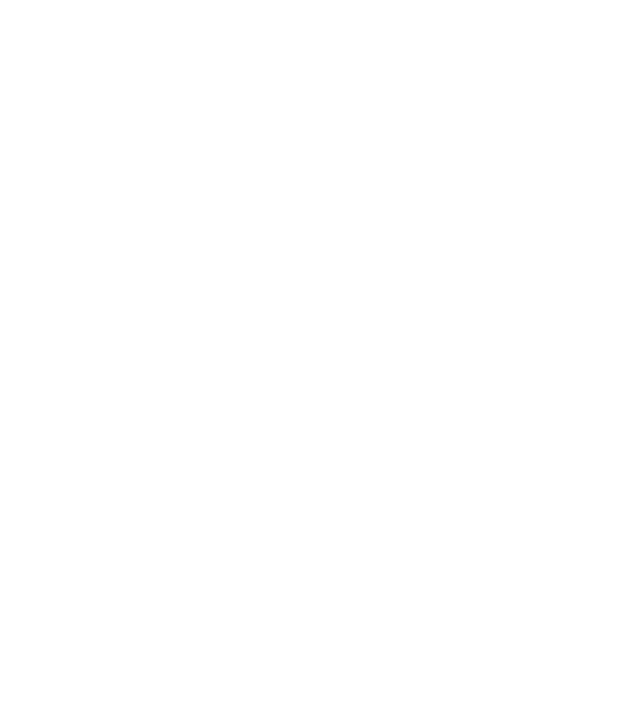
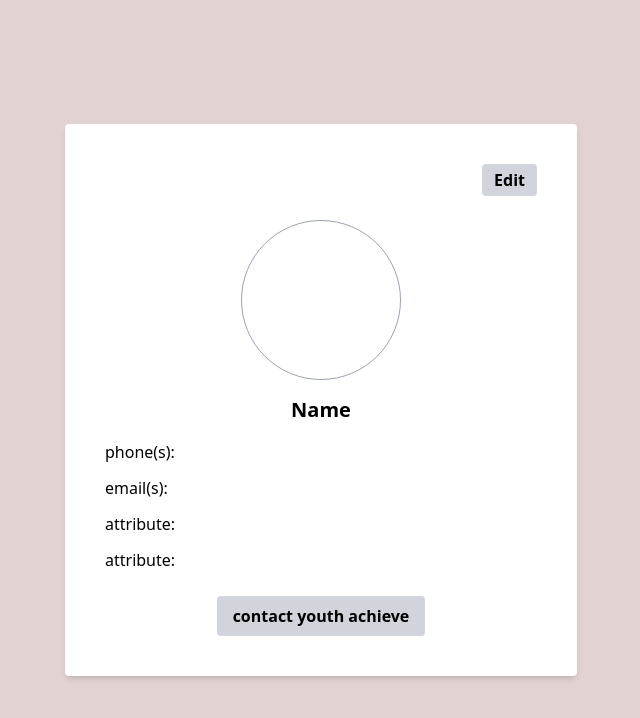
Before and after one commit to Syedh14/YA-Matching-Project, a React (Create React App) app in the folder yaproject/: page /Profile in a window 1280 px wide. Before the commit this address had no page. Shown: the top 718 px of the page, without its empty margins (319-959 px from the left). Built offline with nearby package versions, Linux system fonts and the light colour scheme.

Commit message:
profile page linked

```diff
--- a/yaproject/src/App.js
+++ b/yaproject/src/App.js
@@ -10,6 +10,7 @@ import MentorDashboard from './pages/MentorDashboard';
 import MenteeDashboard from './pages/MenteeDashboard';
 import Resources from './resources/Resources';
 import AdminMatches from './pages/AdminMatches';
+import Profile from './Profile/profile';
 
 
 
@@ -28,6 +29,7 @@ function App() {
         <Route path="/mentee" element={<MenteeDashboard />} />
 
         <Route path="/progress_report" element={<ProgressReports />} />
+        <Route path="/Profile" element={<Profile />} />
 
         <Route path="/resources" element={<Resources />} />
       </Routes>
--- a/yaproject/src/Profile/profile.js
+++ b/yaproject/src/Profile/profile.js
@@ -1,17 +1,25 @@
+// src/pages/Profile.jsx
 import React from 'react';
+import Header from '../components/Header';  // ← import your Header
 
 function Profile() {
   return (
+    <>
+      <Header />   {/* ← renders the nav on top */}
       <div className="min-h-screen flex items-center justify-center bg-primary">
-      <div className="bg-white shadow-md rounded p-8 max-w-md w-full">
+      <div className="bg-white shadow-md rounded p-10 max-w-lg w-full">
+
           {/* Header with Edit Button */}
           <div className="flex justify-end mb-6">
-          <button className="bg-gray-300 text-black font-bold py-1 px-3 rounded">Edit</button>
+            <button className="bg-gray-300 text-black font-bold py-1 px-3 rounded">
+              Edit
+            </button>
           </div>
 
           {/* Profile Info */}
           <div className="flex flex-col items-center mb-4">
-          <div className="w-32 h-32 rounded-full border border-gray-400 mb-2" />
+
+            <div className="w-40 h-40 rounded-full border border-gray-400 mb-4" />
             <h2 className="text-xl font-semibold">Name</h2>
           </div>
 
@@ -30,6 +38,7 @@ function Profile() {
           </div>
         </div>
       </div>
+    </>
   );
 }
 
```
Also changed, not shown: yaproject/src/pages/Login.js (+20 -28 lines). Lines whose indentation alone changed are shown as unchanged.
